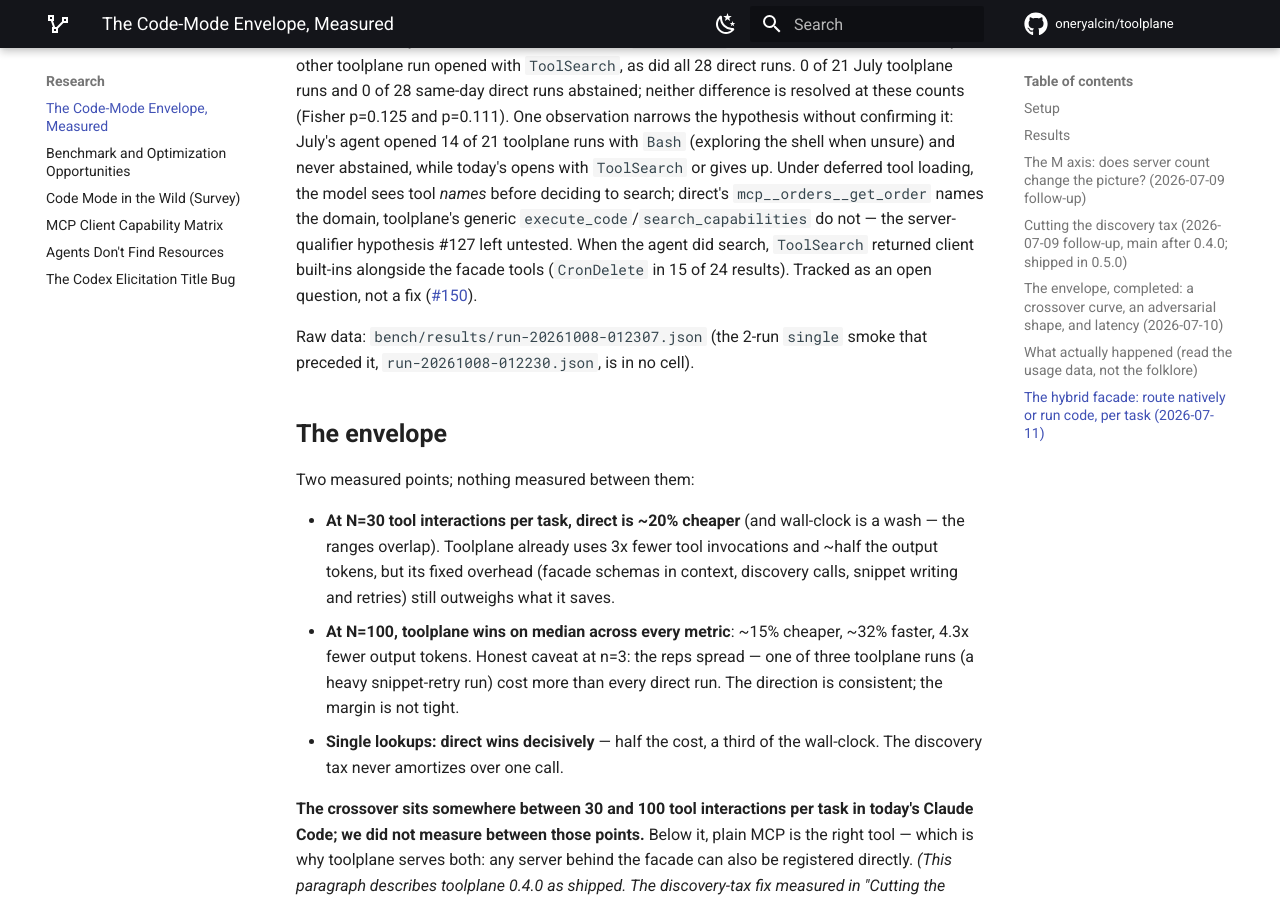
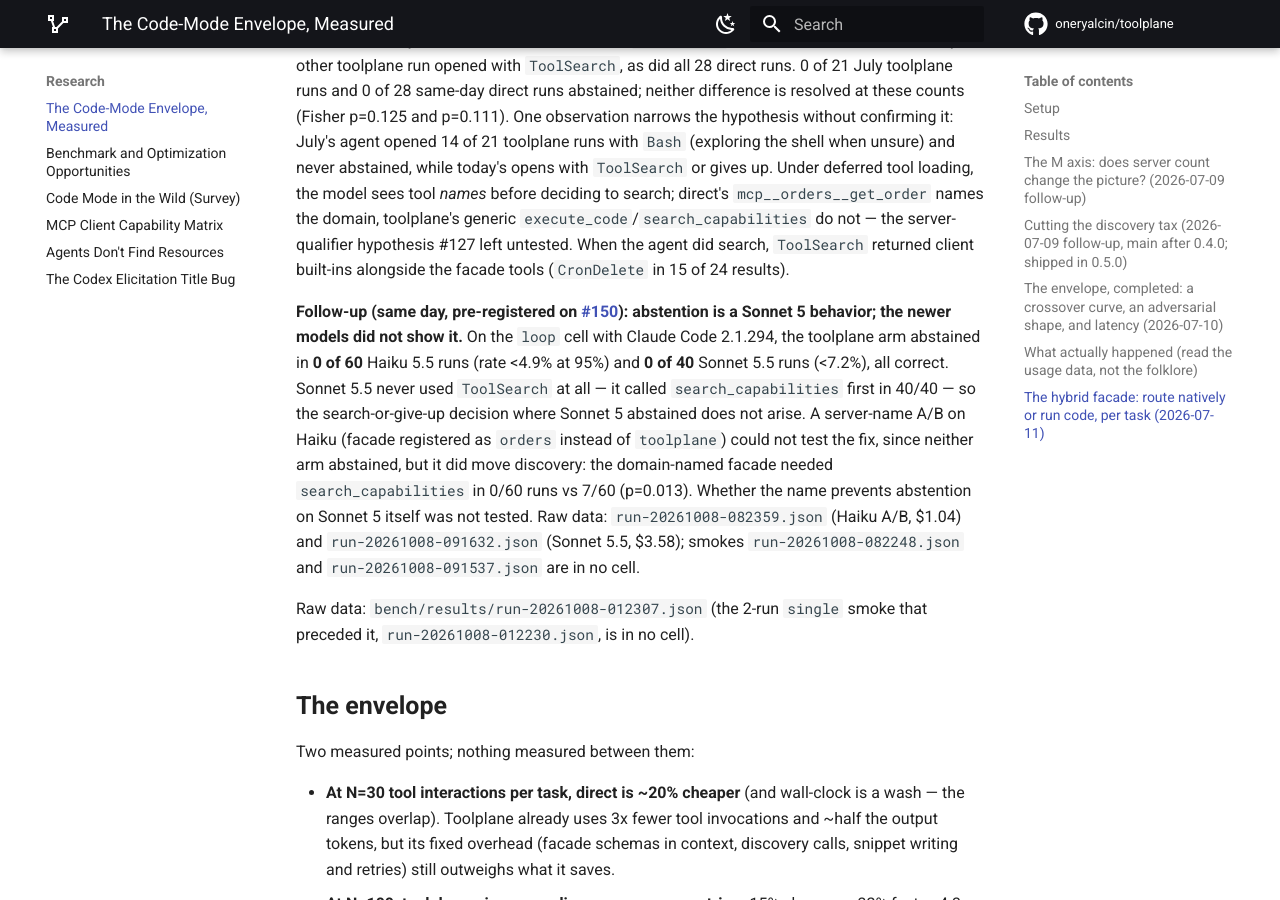
Before and after one commit to oneryalcin/toolplane, an MkDocs documentation site: the page built from docs/code-mode-benchmark.md, in a window 1280 px wide and 900 px high, scrolled down 21687 px. Built offline with MkDocs 1.6.1 and Material for MkDocs 9.7.7, drawn with Linux system fonts in a browser that asks for light colours; comment, search, counter and statistics services are not loaded.

Commit message:
Docs: #150 follow-up — abstention is a Sonnet 5 behavior
Haiku 5.5 0/60 and Sonnet 5.5 0/40 abstained (pre-registered on #150);
Sonnet 5.5 never uses ToolSearch, so the give-up decision doesn't
arise. The domain-named facade moved discovery on Haiku
(search_capabilities 7/60 -> 0/60, p=0.013) but the name fix for
abstention itself was not tested on Sonnet 5. README sentence scoped to
Sonnet 5 accordingly.

```diff
--- a/docs/code-mode-benchmark.md
+++ b/docs/code-mode-benchmark.md
@@ -939,8 +939,23 @@ model sees tool *names* before deciding to search; direct's
 `execute_code`/`search_capabilities` do not — the server-qualifier
 hypothesis #127 left untested. When the agent did search, `ToolSearch`
 returned client built-ins alongside the facade tools (`CronDelete` in
-15 of 24 results). Tracked as an open question, not a fix
-([#150](https://github.com/oneryalcin/toolplane/issues/150)).
+15 of 24 results).
+
+**Follow-up (same day, pre-registered on
+[#150](https://github.com/oneryalcin/toolplane/issues/150)): abstention
+is a Sonnet 5 behavior; the newer models did not show it.** On the `loop`
+cell with Claude Code 2.1.294, the toolplane arm abstained in **0 of 60**
+Haiku 5.5 runs (rate <4.9% at 95%) and **0 of 40** Sonnet 5.5 runs
+(<7.2%), all correct. Sonnet 5.5 never used `ToolSearch` at all — it
+called `search_capabilities` first in 40/40 — so the search-or-give-up
+decision where Sonnet 5 abstained does not arise. A server-name A/B on
+Haiku (facade registered as `orders` instead of `toolplane`) could not
+test the fix, since neither arm abstained, but it did move discovery: the
+domain-named facade needed `search_capabilities` in 0/60 runs vs 7/60
+(p=0.013). Whether the name prevents abstention on Sonnet 5 itself was
+not tested. Raw data: `run-20261008-082359.json` (Haiku A/B, $1.04) and
+`run-20261008-091632.json` (Sonnet 5.5, $3.58); smokes
+`run-20261008-082248.json` and `run-20261008-091537.json` are in no cell.
 
 Raw data: `bench/results/run-20261008-012307.json` (the 2-run `single`
 smoke that preceded it, `run-20261008-012230.json`, is in no cell).
```
Also changed, not shown: README.md (+4 -4 lines).
